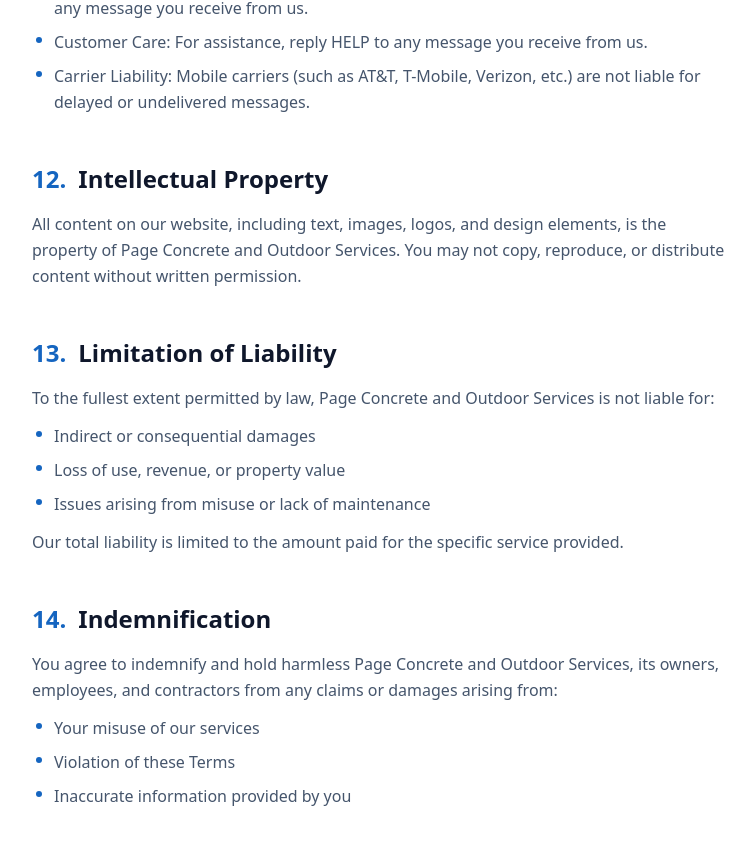
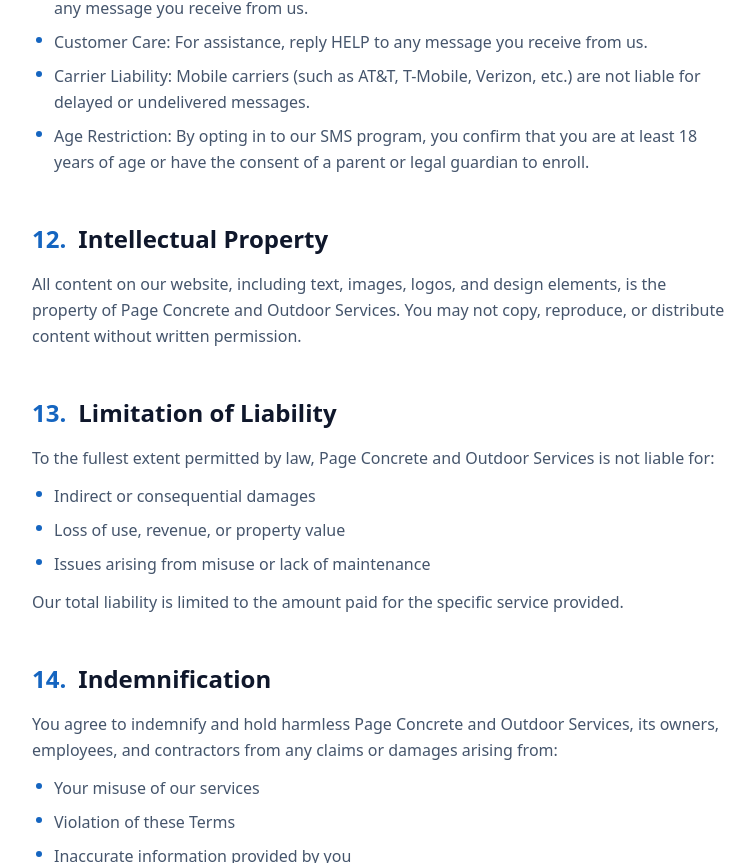
Before and after one commit to Founditmarketing/Page-concrete, a React (Vite) app: page /terms in a window 1280 px wide. Shown: the part 3680-4543 px from the top of the page, without its empty margins (257-1012 px from the left). Built offline with nearby package versions, Linux system fonts and the light colour scheme.

Commit message:
Add age restriction clause to SMS/Text Messaging Terms section

```diff
--- a/src/pages/TermsPage.tsx
+++ b/src/pages/TermsPage.tsx
@@ -162,6 +162,7 @@
               'Opt-Out: You may opt-out of our text messaging program at any time by replying STOP to any message you receive from us.',
               'Customer Care: For assistance, reply HELP to any message you receive from us.',
               'Carrier Liability: Mobile carriers (such as AT&T, T-Mobile, Verizon, etc.) are not liable for delayed or undelivered messages.',
+              'Age Restriction: By opting in to our SMS program, you confirm that you are at least 18 years of age or have the consent of a parent or legal guardian to enroll.',
             ]} />
           </TermsSection>
 
```
